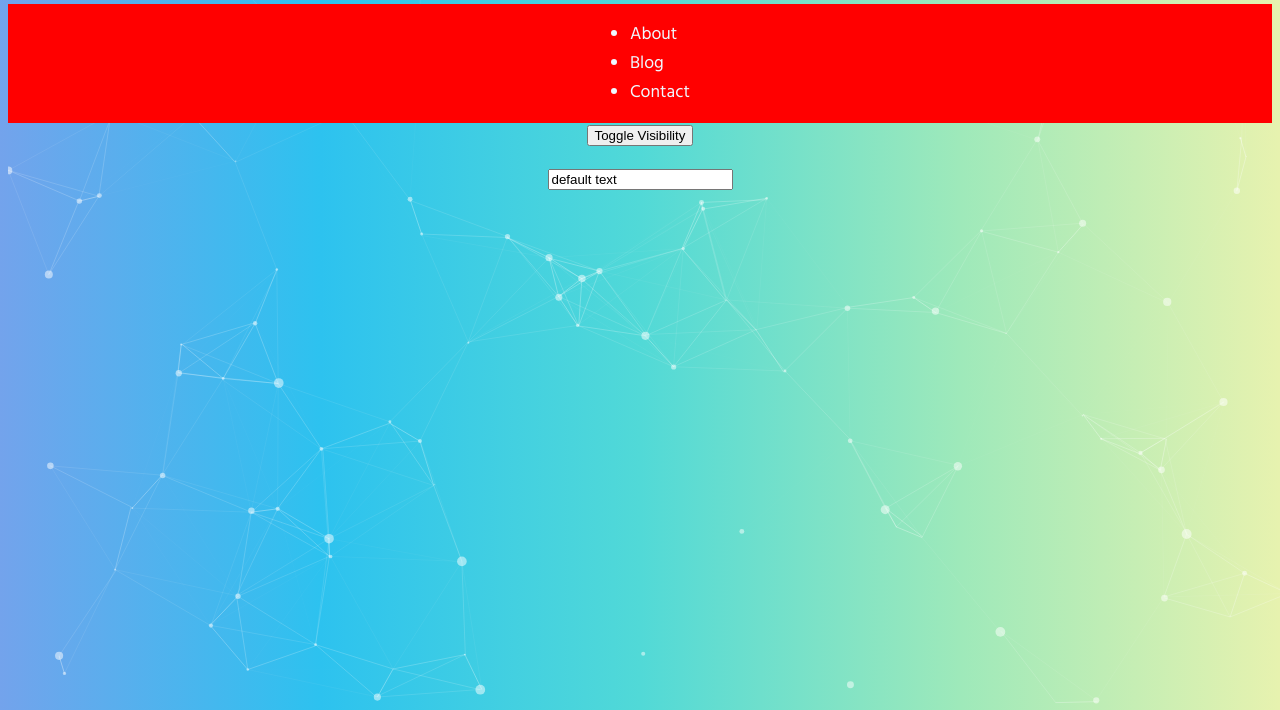
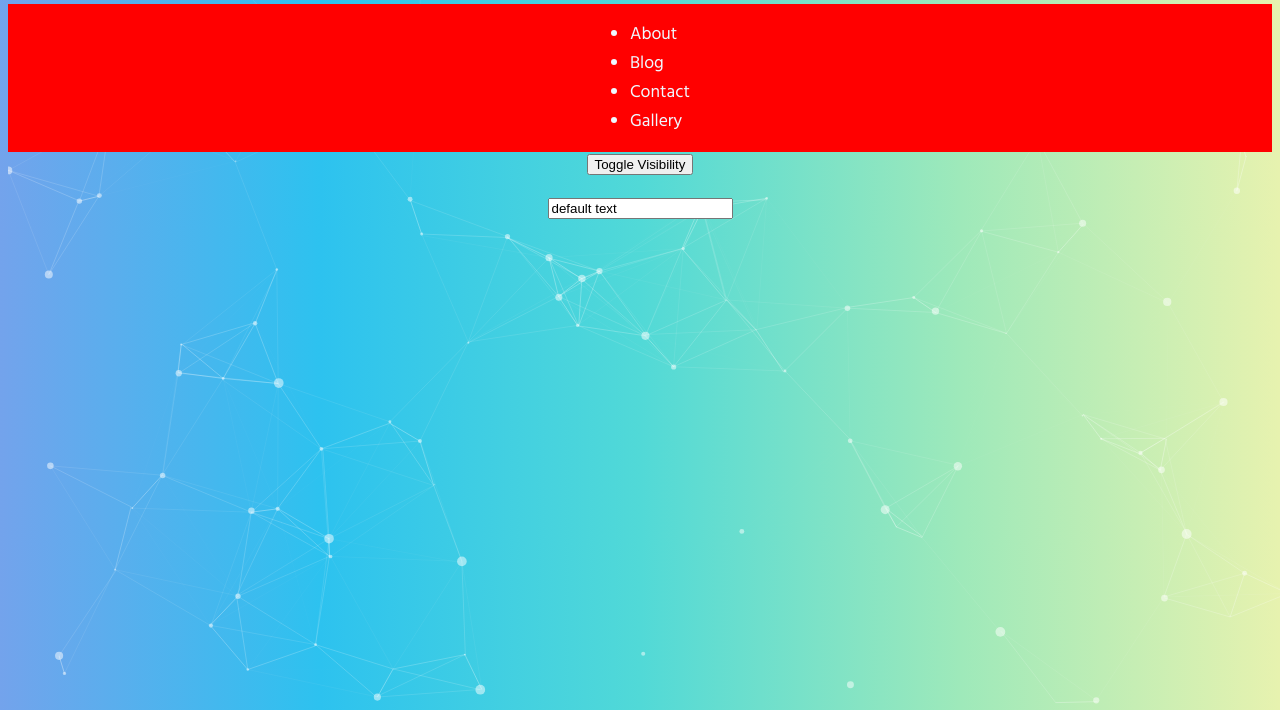
Before and after one commit to TekniqueJoseph/DOM-start-code1, a plain HTML site: page index.html in a window 1280 px wide. Shown: the part 90-800 px from the top of the page. Drawn offline with Linux system fonts and the light colour scheme.

Commit message:
added innerHTML fpr adding text

```diff
--- a/app.js
+++ b/app.js
@@ -45,3 +45,10 @@ button.addEventListener ('click', () => {
     // section.classList.toggle('visible')
     section.classList.toggle('invisible')
 })
+
+const list = document.querySelector('ul')
+list.innerHTML = list.innerHTML + '<li>Gallery</li>'
+
+// const div = document.querySelector('.inBox')
+// div.innerHTML = div.innerHTML + '<p>Invalid Entry!</p>'
+// div.insertAdjacentHTML('beforeend', '<p>Invalid Entry!</p>')
--- a/index.html
+++ b/index.html
@@ -13,8 +13,8 @@
 
 <body>
   <div id="particles-js"></div>
+  <div class="content">
 
-  <div class="content">
     <header>
       <h1 id="main-title">Dive into the DOM!</h1>
     </header>
@@ -26,9 +26,13 @@
         <li class="list-item">Contact</li>
       </ul>
     </section>
+
     <button>Toggle Visibility</button>
 
-    <input type="text" value="default text">
+    <div class="inBox">
+      <input type="text" value="default text">
+    </div>
+
   </div>
 
   <script src="particles.js-master/particles.js"></script>
```
